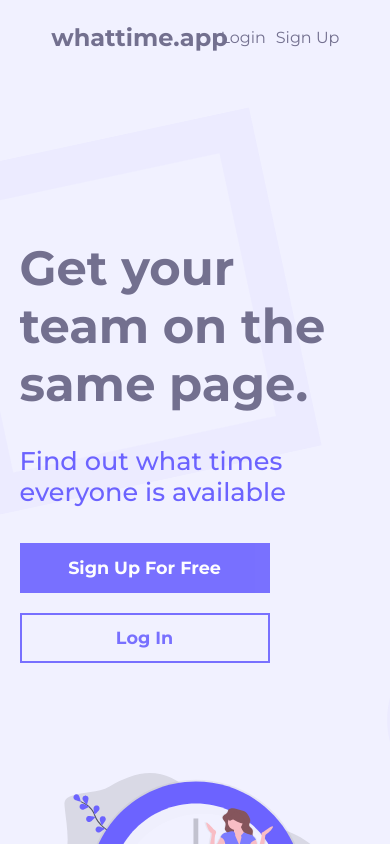
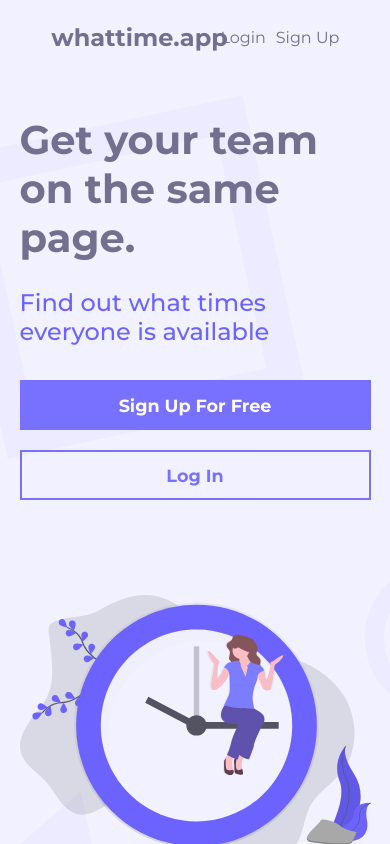
Before and after one commit to omerdemirkan/whattime, a React (Create React App) app in the folder front-end/: page / in a window 390 px wide. Shown: the top 844 px of the page. Built offline with nearby package versions, Linux system fonts and the light colour scheme.

Commit message:
make hero section responsive

```diff
--- a/front-end/src/components/HomePage/HomePage.js
+++ b/front-end/src/components/HomePage/HomePage.js
@@ -7,8 +7,13 @@ import clock from '../../images/clock.svg'
 
 import Button from '../UI/Button/Button';
 import { Link } from 'react-router-dom'
+import useMediaQuery from '@material-ui/core/useMediaQuery';
+
 
 export default function HomePage() {
+
+    const screenIsSmall = useMediaQuery('(max-width:600px)');
+
     return <div className={classes.HomePage}>
 
         <div className={classes.Hero}>
@@ -24,14 +29,14 @@ export default function HomePage() {
                     <Link to='/signup'>
                         <Button
                         buttonClasses='Large Fill'
-                        style={{height: '50px', width: '250px', margin: '10px 0'}}
+                        style={{height: '50px', width: screenIsSmall ? '90vw' : '250px', margin: '10px 0'}}
                         >Sign Up For Free</Button>
                     </Link>
 
                     <Link to='/login'>
                         <Button
                         buttonClasses='Large Border'
-                        style={{height: '50px', width: '250px', margin: '10px 0'}}>Log In</Button>
+                        style={{height: '50px', width: screenIsSmall ? '90vw' : '250px', margin: '10px 0'}}>Log In</Button>
                     </Link>
                 </div>
             </div>
--- a/front-end/src/components/HomePage/HomePage.module.css
+++ b/front-end/src/components/HomePage/HomePage.module.css
@@ -1,5 +1,5 @@
 .HomePage {
-    padding: 0 5%;
+
 }
 
 .Shapes {
@@ -18,21 +18,24 @@
 
 .Hero {
     display: flex;
-    justify-content: space-evenly;
+    align-items: center;
+    justify-content: center;
     flex-wrap: wrap;
-    padding: 15vh 0;
     overflow: auto;
+    padding: 2vw 5% 100px;
+    box-sizing: border-box;
+    min-height: calc(100vh - 80px);
 }
 
 .HeroTextArea {
     z-index: 1;
-    max-width: 600px;
-    margin-bottom: 100px;
+    max-width: 700px;
+    padding-bottom: 10vh;
 }
 
 .MainHeroHeader {
     z-index: 1;
-    font-size: 4rem;
+    font-size: 4.5rem;
 
 }
 
@@ -43,31 +46,41 @@
 }
 
 .ButtonsBox {
-    width: 90%;
+    width: 100%;
+    max-width: 530px;
     display: flex;
     justify-content: space-between;
     flex-wrap: wrap;
 }
 
 .Clock {
-    width: 80vw;
-    max-width: 600px;
+    width: 90vw;
+    max-width: 700px;
     z-index: 1;
 }
 
 .SecondaryBox {
     min-height: 400px;
+    background-color: #6C63FF;
+    z-index: 1;
+    position: relative;
 }
 
 @media (max-width: 768px) {
 
     .MainHeroHeader {
-        font-size: 3rem;
+        font-size: 2.5rem;
     }
 
     .SecondaryHeroHeader {
-        font-size: 1.6rem;
-        font-weight: 500;
-        color: #6C63FF;
+        font-size: 1.5rem;
     }
 }
+
+@media (max-width: 600px) {
+
+    .ButtonsBox {
+        max-width: none;
+        width: 100%;
+    }
+}
```
